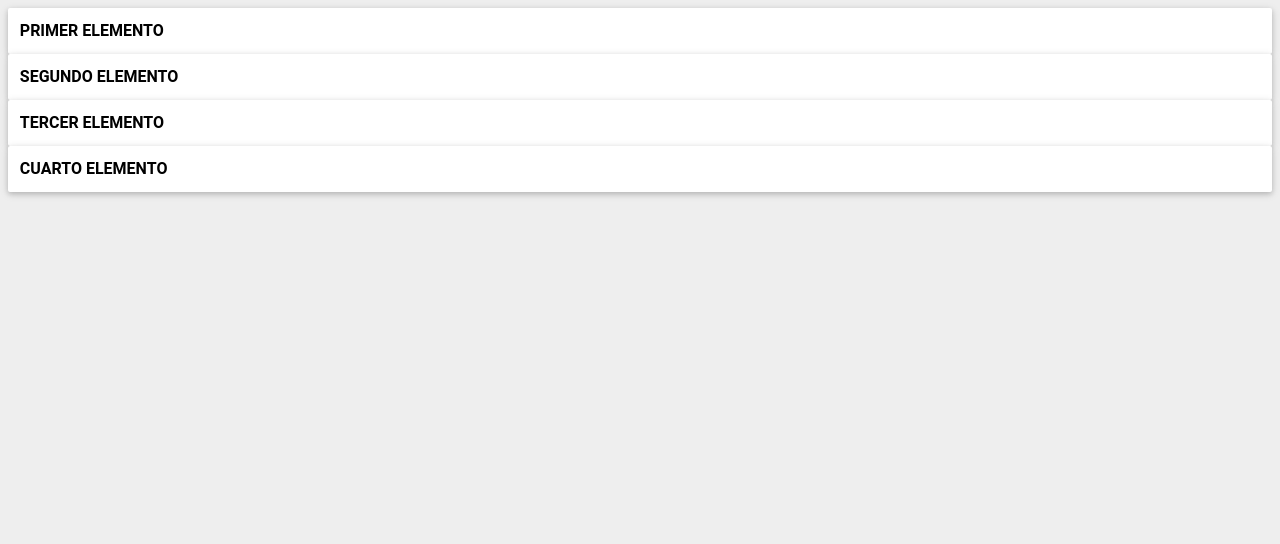
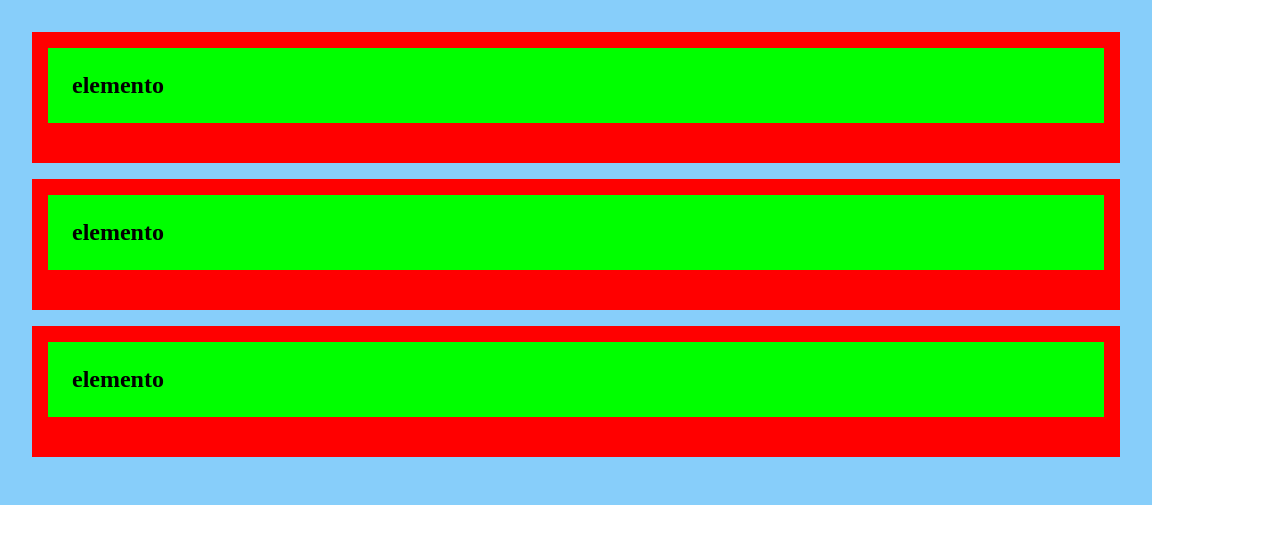
Before and after one commit to ezequielmagi/collapsin, a plain HTML site: page index.html in a window 1280 px wide. Drawn offline with Linux system fonts and the light colour scheme.

Commit message:
list forma mas sencilla

```diff
--- a/index.html
+++ b/index.html
@@ -9,41 +9,30 @@
 </head>
 <body>
 
-  <div class="accordion">
-    <div class="item">
-      <header>Primer elemento</header>
-      <p>
+  <div class="acordeon">
+    <div class="bloque">
+      <h2>elemento</h2>
+      <p class="contenido">
         Lorem ipsum dolor sit amet, consectetur adipisicing elit. Voluptatum, ex quidem deleniti necessitatibus impedit tempore incidunt illum officiis quas sit quia consequatur esse sed qui temporibus fugiat. Sapiente, molestiae tenetur.
         Lorem ipsum dolor sit amet, consectetur adipisicing elit. Voluptatum, ex quidem deleniti necessitatibus impedit tempore incidunt illum officiis quas sit quia consequatur esse sed qui temporibus fugiat. Sapiente, molestiae tenetur.
       </p>
     </div>
-  </div>
-  <div class="accordion">
-    <div class="item">
-      <header>Segundo elemento</header>
-      <p>
+    <div class="bloque">
+      <h2>elemento</h2>
+      <p class="contenido">
         Lorem ipsum dolor sit amet, consectetur adipisicing elit. Voluptatum, ex quidem deleniti necessitatibus impedit tempore incidunt illum officiis quas sit quia consequatur esse sed qui temporibus fugiat. Sapiente, molestiae tenetur.
         Lorem ipsum dolor sit amet, consectetur adipisicing elit. Voluptatum, ex quidem deleniti necessitatibus impedit tempore incidunt illum officiis quas sit quia consequatur esse sed qui temporibus fugiat. Sapiente, molestiae tenetur.
       </p>
     </div>
-  </div>
-  <div class="accordion">
-    <div class="item">
-      <header>Tercer elemento</header>
-      <p>
+    <div class="bloque">
+      <h2>elemento</h2>
+      <p class="contenido">
         Lorem ipsum dolor sit amet, consectetur adipisicing elit. Voluptatum, ex quidem deleniti necessitatibus impedit tempore incidunt illum officiis quas sit quia consequatur esse sed qui temporibus fugiat. Sapiente, molestiae tenetur.
         Lorem ipsum dolor sit amet, consectetur adipisicing elit. Voluptatum, ex quidem deleniti necessitatibus impedit tempore incidunt illum officiis quas sit quia consequatur esse sed qui temporibus fugiat. Sapiente, molestiae tenetur.
       </p>
     </div>
-  </div>
-  <div class="accordion">
-    <div class="item">
-      <header>Cuarto elemento</header>
-      <p>
-        Lorem ipsum dolor sit amet, consectetur adipisicing elit. Voluptatum, ex quidem deleniti necessitatibus impedit tempore incidunt illum officiis quas sit quia consequatur esse sed qui temporibus fugiat. Sapiente, molestiae tenetur.
-        Lorem ipsum dolor sit amet, consectetur adipisicing elit. Voluptatum, ex quidem deleniti necessitatibus impedit tempore incidunt illum officiis quas sit quia consequatur esse sed qui temporibus fugiat. Sapiente, molestiae tenetur.
-      </p>
-    </div>
+
+
   </div>
 
   <script src="main.js"></script>
--- a/main.js
+++ b/main.js
@@ -1,32 +1,20 @@
-class Accordion{
-  constructor(selector, multiple){
-    this.accordion = document.querySelectorAll(selector)
-    this.multiple = multiple
-    this.bindEvents()
-  }
+const bloque = document.querySelectorAll('.bloque')
+const h2 = document.querySelectorAll('h2')
 
-  bindEvents(){
-    document.querySelectorAll(".item header").forEach(itemHeader =>{
-      itemHeader.addEventListener('click', ()=>{
-        let item = itemHeader.parentNode
+//Cuando haga CLICK en h2
+  //quitar la clase activo de todos los bloques
+  //vamos a añadir la clase activo del bloque con la posicion del h2
 
-        item.classList.toggle('active')
-      })
-    })
-  }
-
-  validateMultiple(selectedItem){
-    if(this.multiple) return;
-    this.accordion.querySelectorAll('.item').forEach(item =>{
-      if(selectedItem == item) return;
-      item.classList.remove('active')
-    })
-  }
-
-}
+h2.forEach( ( cadaH2 , i ) => {
 
 
-(function(){
+  h2[i].addEventListener('click', ()=>{
 
-  new Accordion('.accordion', false)
-})()
+    bloque.forEach( ( cadaBloque , i )=>{
+      bloque[i].classList.remove('activo')
+    } )
+
+    bloque[i].classList.add('activo')
+
+  })
+})
--- a/style.css
+++ b/style.css
@@ -1,34 +1,36 @@
-html, body{
-  font-family: Roboto, Arial, Helvetica;
-  background-color: #eee;
+*{
+  margin: 0;
+  padding: 0;
+  box-sizing: border-box;
 }
 
-.accordion{
-  background: white;
-  border-radius: 2px;
-  box-shadow: 0 2px 5px 0 rgba(0,0,0,0.16), 0 2px 10px 0 rgba(0,0,0,0.12);
+.acordeon{
+  background-color: lightskyblue;
+  padding: 2em;
+  width: 90%;
+  max-width: 120em;
 }
 
-.accordion .item{
-  padding: 7px;
-  /* margin: 2em; */
-  max-height: 2em;
-  overflow: hidden;
-  transition: all 0.3s cubic-bezier(0.4, 0.0, 0.2, 1);
+.acordeon .bloque{
+  background-color: red;
+  margin: 0 0 1em;
+  padding: 1em;
 }
 
-.accordion .item.active{
-  max-height: 600px;
-  overflow-y: scroll;
+.acordeon h2{
+  background-color: lime;
+  margin: 0 0 1em;
+  padding: 1em;
 }
 
-.accordion .item header{
-  min-height: 2em;
-  line-height: 2em;
-  text-transform: uppercase;
-  font-weight: bold;
-  display: flex;
-  align-items: center;
-  padding: 0 0.3em;
-  cursor: pointer;
+.acordeon .contenido{
+  background-color: pink;
+  padding: 0em;
+  height: 0;
+  overflow: hidden;
+  transition: all .5s ease;
 }
+.acordeon .bloque.activo .contenido{
+  background-color: pink;
+  height: 4em;
+}
```
